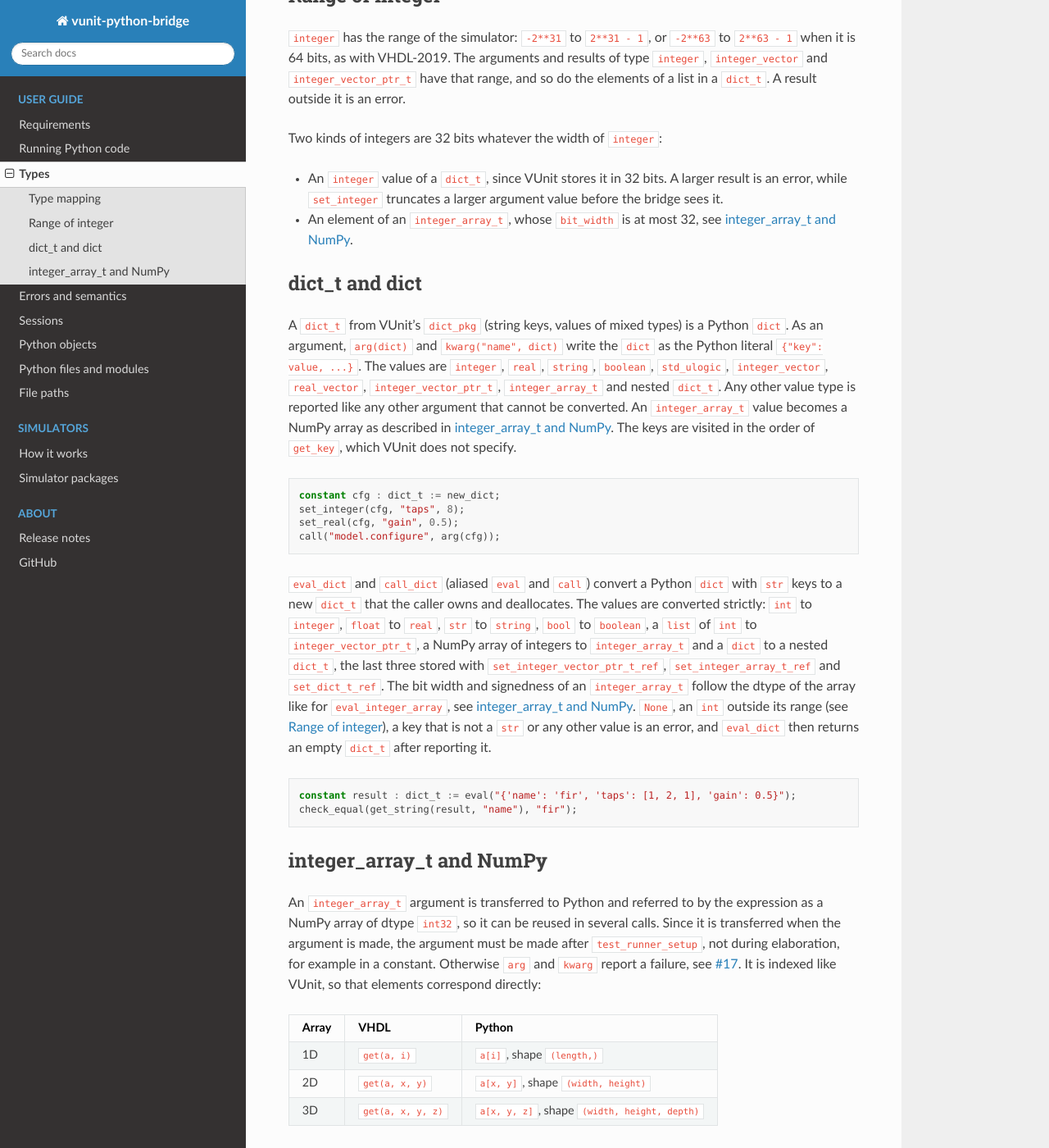
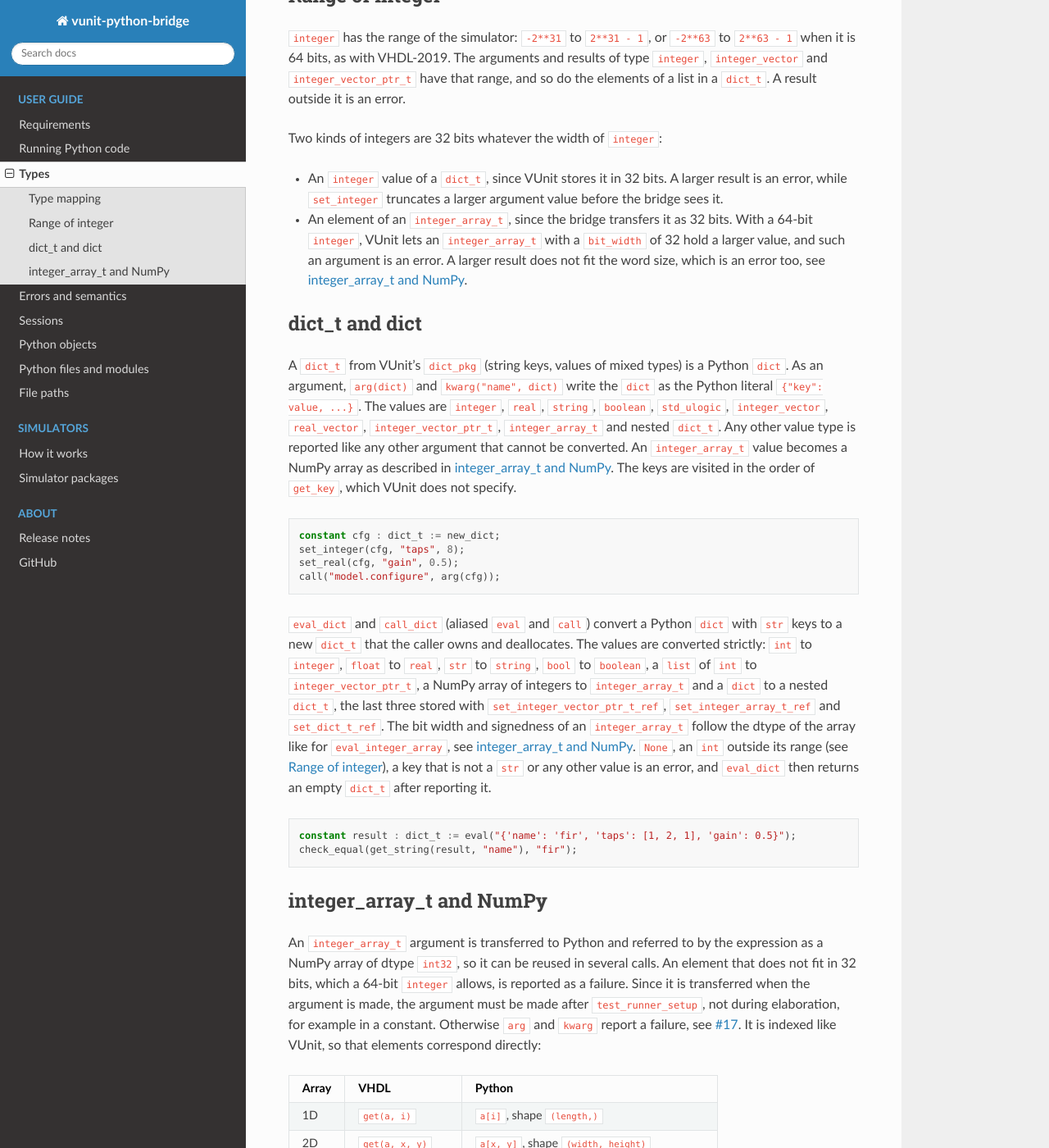
Before and after one commit to VUnit/vunit-python-bridge, a Sphinx documentation site: the page built from docs/types.rst, in a window 1280 px wide and 1400 px high, scrolled down 680 px. Shown: the whole window at 82% size. Built offline with Sphinx 7.4.7 and the Read the Docs theme 3.1.0, drawn with Linux system fonts in a browser that asks for light colours; pages that are not in the unit, such as notebooks, are missing from menus; the version number is read from the project's files by our own code.

Commit message:
Report an integer_array_t argument element outside 32 bits
With a 64-bit integer, VUnit lets an integer_array_t with a bit_width of 32
hold a value outside 32 bits, since its limits are integer'low and
integer'high. The bridge transfers the elements as 32 bits, and such an
element stopped the simulation with a range error of c_int32_t. It is now
reported as a failure of the argument naming the element, like any other
argument that cannot be converted.

tests/integer_width checks that an element outside 32 bits fails as an
argument and as a result. The documentation and release note say so.

Co-Authored-By: Claude Opus 5.5 <noreply@anthropic.com>

```diff
--- a/docs/types.rst
+++ b/docs/types.rst
@@ -39,7 +39,10 @@ Two kinds of integers are 32 bits whatever the width of ``integer``:
 * An ``integer`` value of a ``dict_t``, since VUnit stores it in 32 bits. A
   larger result is an error, while ``set_integer`` truncates a larger argument
   value before the bridge sees it.
-* An element of an ``integer_array_t``, whose ``bit_width`` is at most 32, see
+* An element of an ``integer_array_t``, since the bridge transfers it as 32
+  bits. With a 64-bit ``integer``, VUnit lets an ``integer_array_t`` with a
+  ``bit_width`` of 32 hold a larger value, and such an argument is an error. A
+  larger result does not fit the word size, which is an error too, see
   :ref:`python_bridge:integer_array`.
 
 .. _python_bridge:dict:
@@ -91,7 +94,8 @@ integer_array_t and NumPy
 
 An ``integer_array_t`` argument is transferred to Python and referred to by
 the expression as a NumPy array of dtype ``int32``, so it can be reused in
-several calls. Since it is transferred when the argument is made, the
+several calls. An element that does not fit in 32 bits, which a 64-bit
+``integer`` allows, is reported as a failure. Since it is transferred when the argument is made, the
 argument must be made after ``test_runner_setup``, not during elaboration, for
 example in a constant. Otherwise ``arg`` and ``kwarg`` report a failure, see
 `#17 <https://github.com/VUnit/vunit-python-bridge/issues/17>`__. It is
```
Also changed, not shown: release_notes/news.d/45.bugfix.md (+1 -1 lines), 2 other files.
